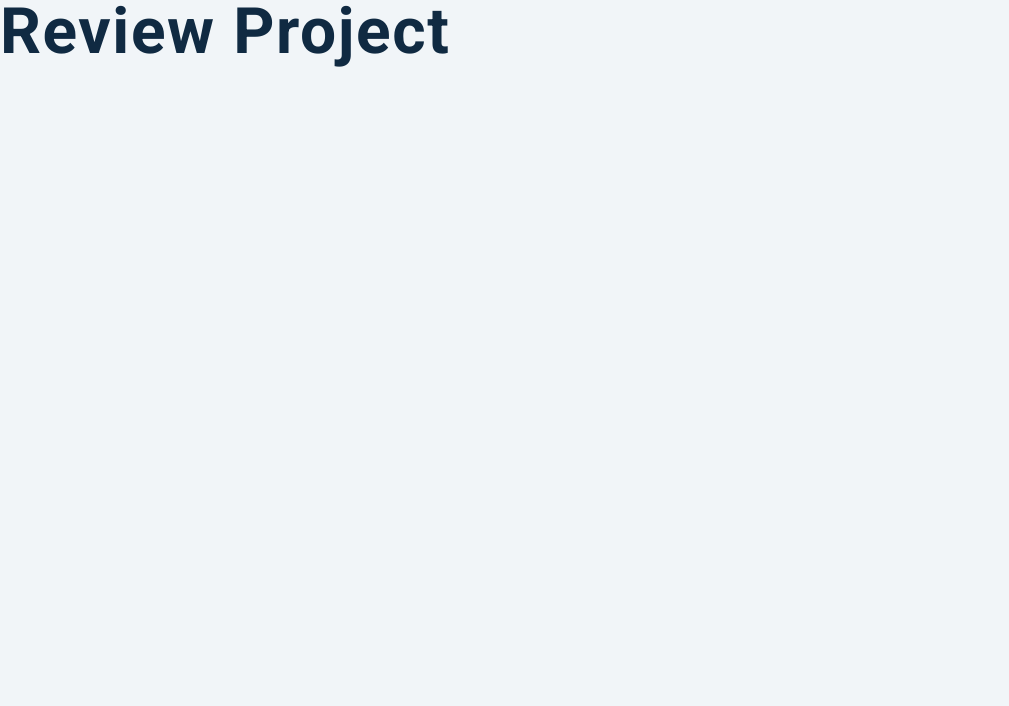
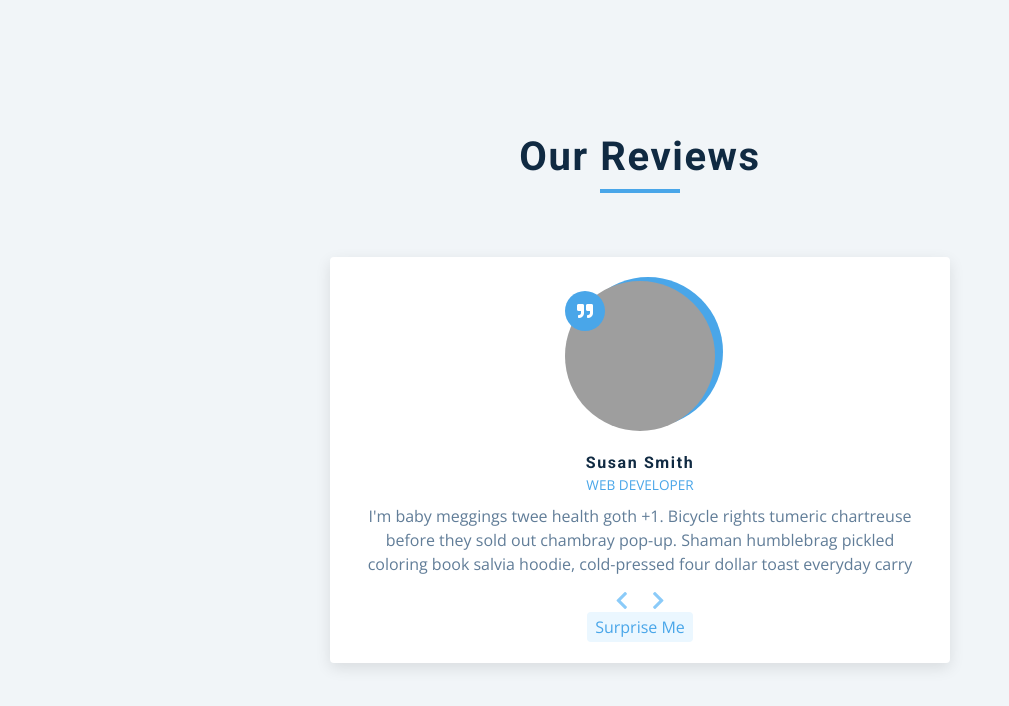
Before and after one commit to wkberezowski/vanilla-javascript-projects, a plain HTML site: page reviews/setup/index.html in a window 1280 px wide. Shown: the whole page, without its empty margins (0-1009 px from the left). Drawn offline with nearby package versions, Linux system fonts and the light colour scheme; grey boxes are pictures that could not be loaded.

Commit message:
finished reviews project

```diff
--- a/reviews/setup/app.js
+++ b/reviews/setup/app.js
@@ -2,38 +2,81 @@
 const reviews = [
   {
     id: 1,
-    name: "susan smith",
-    job: "web developer",
-    img:
-      "https://res.cloudinary.com/diqqf3eq2/image/upload/v1586883334/person-1_rfzshl.jpg",
-    text:
-      "I'm baby meggings twee health goth +1. Bicycle rights tumeric chartreuse before they sold out chambray pop-up. Shaman humblebrag pickled coloring book salvia hoodie, cold-pressed four dollar toast everyday carry",
+    name: 'susan smith',
+    job: 'web developer',
+    img: 'https://res.cloudinary.com/diqqf3eq2/image/upload/v1586883334/person-1_rfzshl.jpg',
+    text: "I'm baby meggings twee health goth +1. Bicycle rights tumeric chartreuse before they sold out chambray pop-up. Shaman humblebrag pickled coloring book salvia hoodie, cold-pressed four dollar toast everyday carry",
   },
   {
     id: 2,
-    name: "anna johnson",
-    job: "web designer",
-    img:
-      "https://res.cloudinary.com/diqqf3eq2/image/upload/v1586883409/person-2_np9x5l.jpg",
-    text:
-      "Helvetica artisan kinfolk thundercats lumbersexual blue bottle. Disrupt glossier gastropub deep v vice franzen hell of brooklyn twee enamel pin fashion axe.photo booth jean shorts artisan narwhal.",
+    name: 'anna johnson',
+    job: 'web designer',
+    img: 'https://res.cloudinary.com/diqqf3eq2/image/upload/v1586883409/person-2_np9x5l.jpg',
+    text: 'Helvetica artisan kinfolk thundercats lumbersexual blue bottle. Disrupt glossier gastropub deep v vice franzen hell of brooklyn twee enamel pin fashion axe.photo booth jean shorts artisan narwhal.',
   },
   {
     id: 3,
-    name: "peter jones",
-    job: "intern",
-    img:
-      "https://res.cloudinary.com/diqqf3eq2/image/upload/v1586883417/person-3_ipa0mj.jpg",
-    text:
-      "Sriracha literally flexitarian irony, vape marfa unicorn. Glossier tattooed 8-bit, fixie waistcoat offal activated charcoal slow-carb marfa hell of pabst raclette post-ironic jianbing swag.",
+    name: 'peter jones',
+    job: 'intern',
+    img: 'https://res.cloudinary.com/diqqf3eq2/image/upload/v1586883417/person-3_ipa0mj.jpg',
+    text: 'Sriracha literally flexitarian irony, vape marfa unicorn. Glossier tattooed 8-bit, fixie waistcoat offal activated charcoal slow-carb marfa hell of pabst raclette post-ironic jianbing swag.',
   },
   {
     id: 4,
-    name: "bill anderson",
-    job: "the boss",
-    img:
-      "https://res.cloudinary.com/diqqf3eq2/image/upload/v1586883423/person-4_t9nxjt.jpg",
-    text:
-      "Edison bulb put a bird on it humblebrag, marfa pok pok heirloom fashion axe cray stumptown venmo actually seitan. VHS farm-to-table schlitz, edison bulb pop-up 3 wolf moon tote bag street art shabby chic. ",
+    name: 'bill anderson',
+    job: 'the boss',
+    img: 'https://res.cloudinary.com/diqqf3eq2/image/upload/v1586883423/person-4_t9nxjt.jpg',
+    text: 'Edison bulb put a bird on it humblebrag, marfa pok pok heirloom fashion axe cray stumptown venmo actually seitan. VHS farm-to-table schlitz, edison bulb pop-up 3 wolf moon tote bag street art shabby chic. ',
   },
 ];
+
+// select items
+
+const img = document.getElementById('person-img');
+const author = document.getElementById('author');
+const job = document.getElementById('job');
+const info = document.getElementById('info');
+
+const prevBtn = document.querySelector('.prev-btn');
+const nextBtn = document.querySelector('.next-btn');
+const randomBtn = document.querySelector('.random-btn');
+
+// set starting item
+let currentItem = 0;
+
+// load initial item
+window.addEventListener('DOMContentLoaded', function () {
+  showPerson(currentItem);
+});
+
+// show person based on item
+
+function showPerson(person) {
+  const item = reviews[person];
+  img.src = item.img;
+  author.textContent = item.name;
+  job.textContent = item.job;
+  info.textContent = item.text;
+}
+
+// show next person
+nextBtn.addEventListener('click', function () {
+  currentItem++;
+  if (currentItem > reviews.length - 1) {
+    currentItem = 0;
+  }
+  showPerson(currentItem);
+});
+// show previous person
+prevBtn.addEventListener('click', function () {
+  currentItem--;
+  if (currentItem < 0) {
+    currentItem = reviews.length - 1;
+  }
+  showPerson(currentItem);
+});
+// show random person
+randomBtn.addEventListener('click', function () {
+  currentItem = Math.floor(Math.random() * reviews.length);
+  showPerson(currentItem);
+});
--- a/reviews/setup/index.html
+++ b/reviews/setup/index.html
@@ -14,7 +14,37 @@
     <link rel="stylesheet" href="styles.css" />
   </head>
   <body>
-    <h1>review project</h1>
+    <main>
+      <section class="container">
+        <div class="title">
+          <h2>our reviews</h2>
+          <div class="underline"></div>
+        </div>
+        <article class="review">
+          <div class="img-container">
+            <img src="./person-1.jpeg" id="person-img" alt="" />
+          </div>
+          <h4 id="author">sara jones</h4>
+          <p id="job">ux designer</p>
+          <p id="info">
+            Lorem ipsum, dolor sit amet consectetur adipisicing elit. Error
+            assumenda officia, corrupti quidem dicta quaerat amet fugiat beatae
+            autem sunt.
+          </p>
+          <!-- prev next buttons -->
+          <div class="button-container">
+            <button class="prev-btn">
+              <i class="fas fa-chevron-left"></i>
+            </button>
+            <button class="next-btn">
+              <i class="fas fa-chevron-right"></i>
+            </button>
+          </div>
+          <!-- random button -->
+          <buttton class="random-btn">Surprise me</buttton>
+        </article>
+      </section>
+    </main>
     <!-- javascript -->
     <script src="app.js"></script>
   </body>
```
Also changed, not shown: reviews/setup/styles.css (+6 -6 lines).
